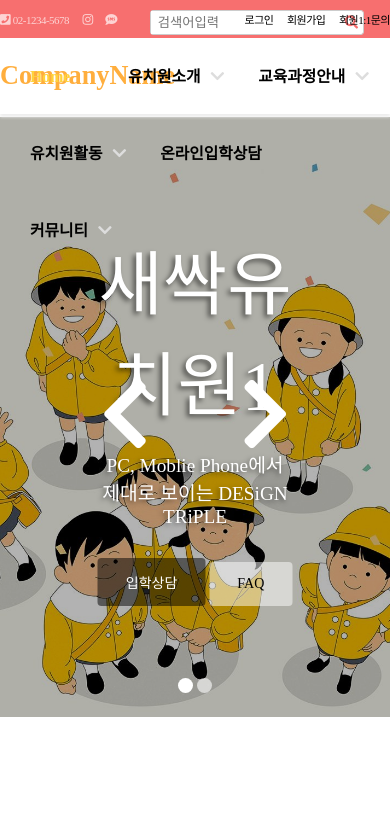
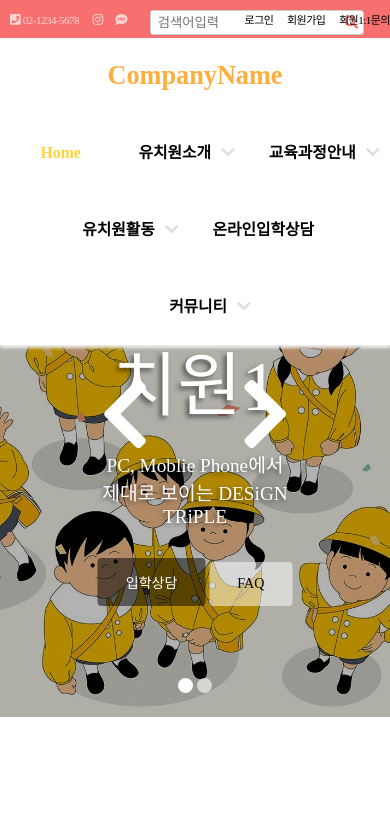
Before and after one commit to KyunghoonHan/kindergarten, a plain HTML site: page index.html in a window 390 px wide. Shown: the top 814 px of the page. Drawn offline with Linux system fonts and the light colour scheme.

Commit message:
반응형 수정

```diff
--- a/css/common.css
+++ b/css/common.css
@@ -247,3 +247,30 @@
     padding: 10px 0px;
     color: #333;
 }
+
+@media only screen and ( max-width:1170px ) {
+    .row {
+        padding: 0 10px;
+    }
+}
+
+@media only screen and ( max-width: 992px ) {
+    .logoNav {
+        position: relative;
+        height: auto;
+        background: #fff;
+    }
+    .logoNav h1 {
+        color: #ffae3d;
+        font-size: 26.25px;
+        line-height: 76px;
+        font-weight: bold;
+        text-align: center;
+    }
+    .logoNav .nav {
+        position: static;    /* absolute 를 취소 시킬때 static */
+        top: 0;
+        right: 0;
+        text-align: center;
+    }
+}
```
